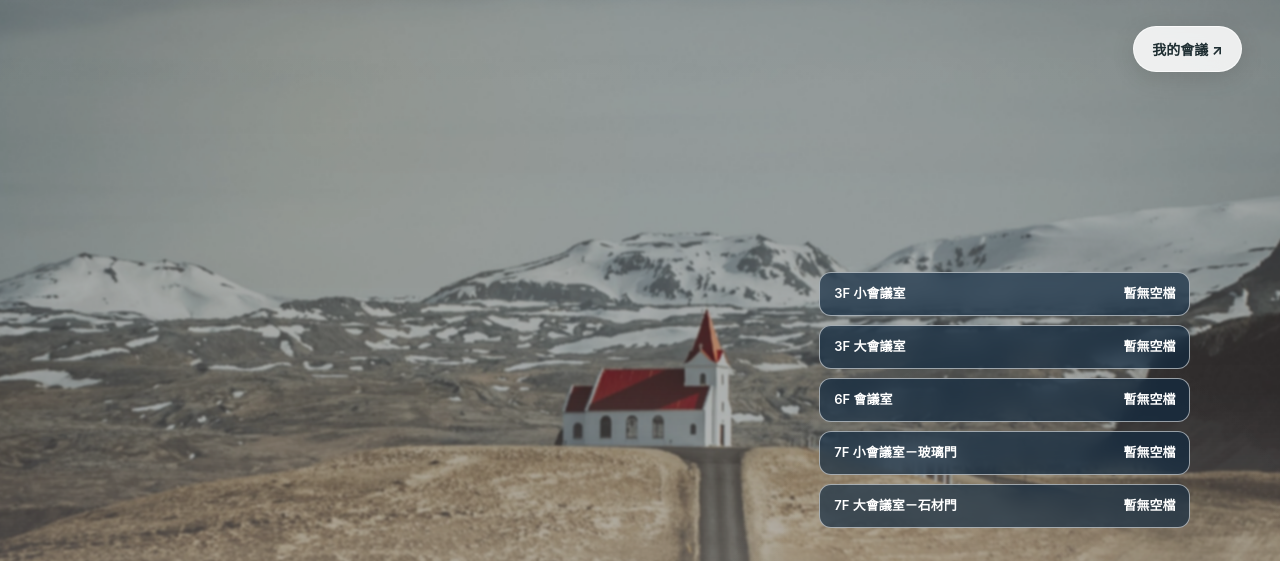
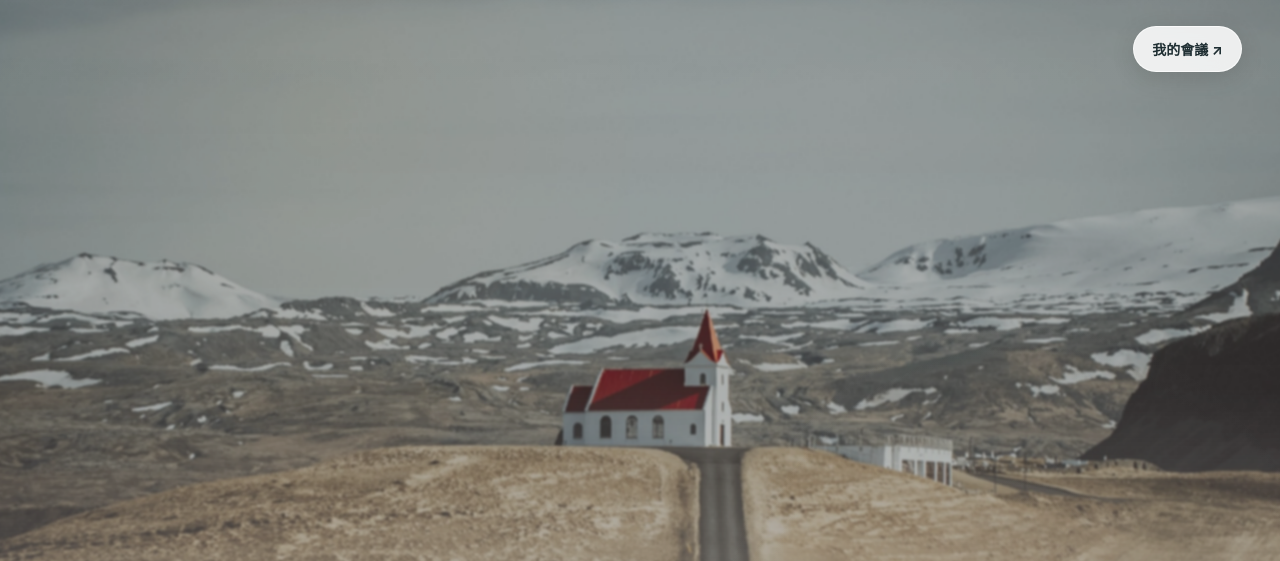
Before and after one commit to hpw6thistle/schedule_meet, a plain HTML site: page index.html in a window 1280 px wide. Shown: the top 561 px of the page. Drawn offline with Linux system fonts and the light colour scheme.

Commit message:
fix(v2.0.4): hide homepage availability list

```diff
--- a/index.html
+++ b/index.html
@@ -2,7 +2,7 @@
 <html lang="zh-Hant">
 <head>
 <meta charset="utf-8"><meta name="viewport" content="width=device-width, initial-scale=1"><meta name="color-scheme" content="light">
-<title>會議室預約 · v2.0.3</title>
+<title>會議室預約 · v2.0.4</title>
 <link rel="stylesheet" href="styles.css">
 </head>
 <body>
@@ -19,7 +19,7 @@
   <button type="button" class="homeShortcut" id="homeBookingShortcut">我的會議 <span aria-hidden="true">↗</span></button>
   <div class="heroFrame">
     <div class="heroDock">
-      <div class="heroMeta" id="heroDate"></div><div class="todayRooms" id="todayRooms" aria-live="polite"></div>
+      <div class="heroMeta" id="heroDate"></div><div class="todayRooms" id="todayRooms" aria-live="polite" hidden></div>
       <button type="button" id="heroMinePrimary" class="heroCTA">預約會議 <span aria-hidden="true">↗</span></button>
     </div>
   </div>
```
